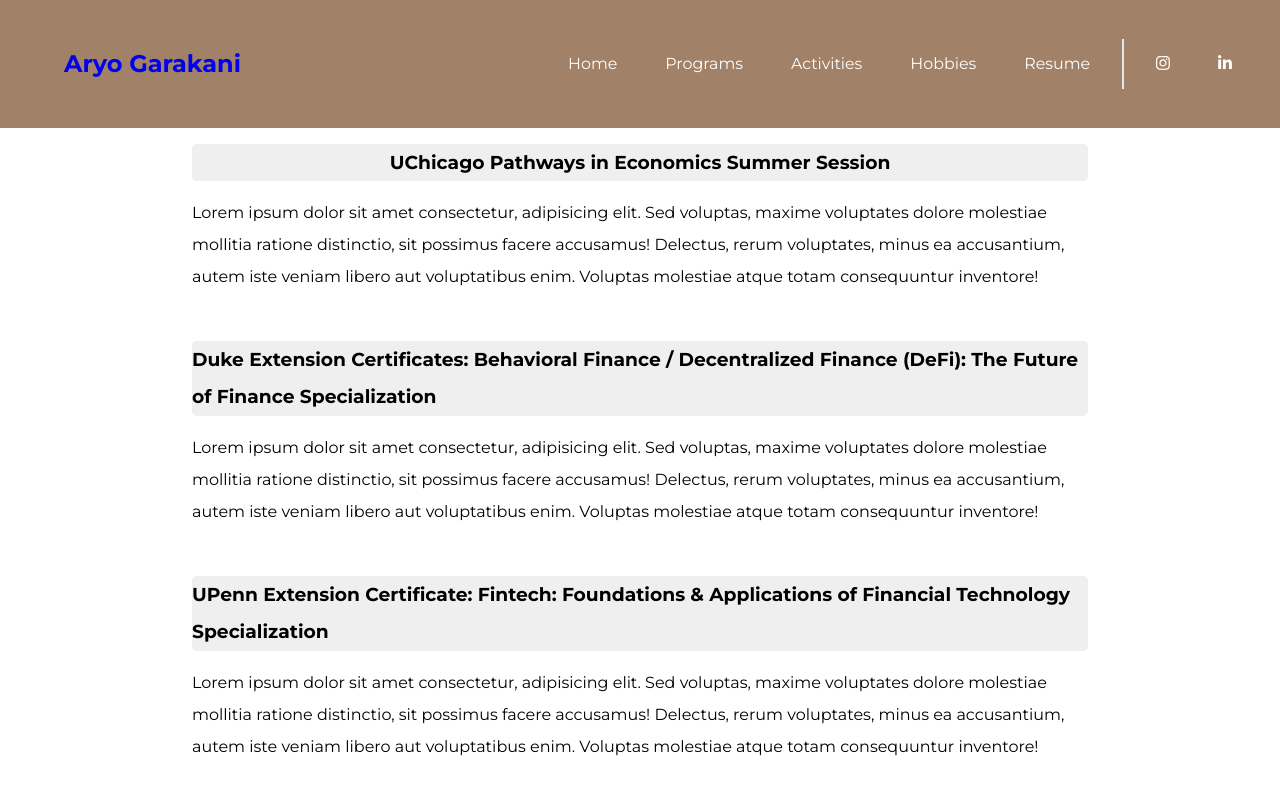
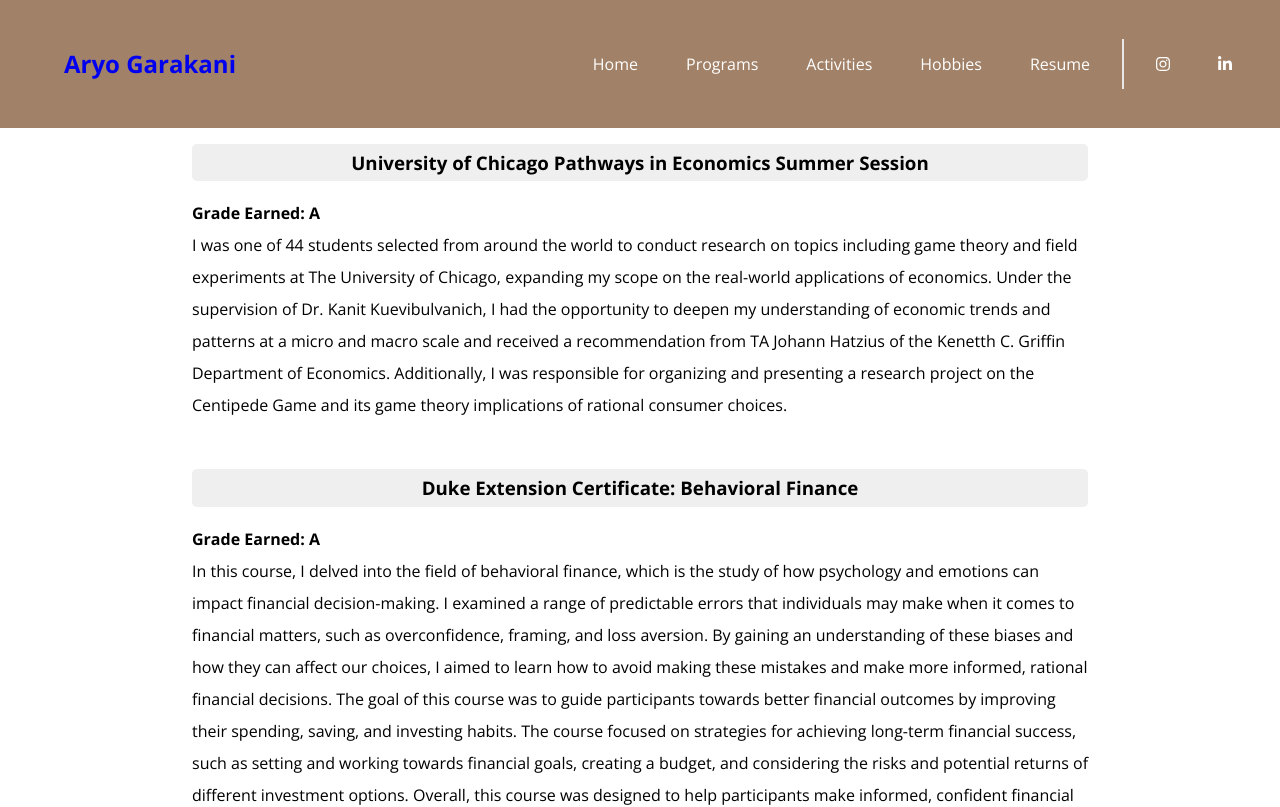
Before and after one commit to kianjavaheri/aryo-site, a React (Create React App) app: page /programs in a window 1280 px wide. Shown: the top 807 px of the page. Built offline with nearby package versions, Linux system fonts and the light colour scheme.

Commit message:
12/23/22 - 2:31 AM

```diff
--- a/src/components/ProgramsAbout.tsx
+++ b/src/components/ProgramsAbout.tsx
@@ -5,13 +5,17 @@
   return (
     <div id="programs-about">
       <div id="writing-section">
-        <Info title="UChicago Pathways in Economics Summer Session" desc="Lorem ipsum dolor sit amet consectetur, adipisicing elit. Sed voluptas, maxime voluptates dolore molestiae mollitia ratione distinctio, sit possimus facere accusamus! Delectus, rerum voluptates, minus ea accusantium, autem iste veniam libero aut voluptatibus enim. Voluptas molestiae atque totam consequuntur inventore!"/>
+        <Info title="University of Chicago Pathways in Economics Summer Session" grade="A" desc="I was one of 44 students selected from around the world to conduct research on topics including game theory and field experiments at The University of Chicago, expanding my scope on the real-world applications of economics. Under the supervision of Dr. Kanit Kuevibulvanich, I had the opportunity to deepen my understanding of economic trends and patterns at a micro and macro scale and received a recommendation from TA Johann Hatzius of the Kenetth C. Griffin Department of Economics. Additionally, I was responsible for organizing and presenting a research project on the Centipede Game and its game theory implications of rational consumer choices."/>
 
-        <Info title="Duke Extension Certificates: Behavioral Finance / Decentralized Finance (DeFi): The Future of Finance Specialization" desc="Lorem ipsum dolor sit amet consectetur, adipisicing elit. Sed voluptas, maxime voluptates dolore molestiae mollitia ratione distinctio, sit possimus facere accusamus! Delectus, rerum voluptates, minus ea accusantium, autem iste veniam libero aut voluptatibus enim. Voluptas molestiae atque totam consequuntur inventore!"/>
+        <Info title="Duke Extension Certificate: Behavioral Finance" grade="A" desc="In this course, I delved into the field of behavioral finance, which is the study of how psychology and emotions can impact financial decision-making. I examined a range of predictable errors that individuals may make when it comes to financial matters, such as overconfidence, framing, and loss aversion. By gaining an understanding of these biases and how they can affect our choices, I aimed to learn how to avoid making these mistakes and make more informed, rational financial decisions. The goal of this course was to guide participants towards better financial outcomes by improving their spending, saving, and investing habits. The course focused on strategies for achieving long-term financial success, such as setting and working towards financial goals, creating a budget, and considering the risks and potential returns of different investment options. Overall, this course was designed to help participants make informed, confident financial choices that will benefit them in the future."/>
 
-        <Info title="UPenn Extension Certificate: Fintech: Foundations & Applications of Financial Technology Specialization" desc="Lorem ipsum dolor sit amet consectetur, adipisicing elit. Sed voluptas, maxime voluptates dolore molestiae mollitia ratione distinctio, sit possimus facere accusamus! Delectus, rerum voluptates, minus ea accusantium, autem iste veniam libero aut voluptatibus enim. Voluptas molestiae atque totam consequuntur inventore!"/>
+        <Info title="Duke Extension Certificate: Decentralized Finance (DeFi): The Future of Finance Specialization" grade="A" desc="In this four-course learning experience, I explored the concept of decentralized finance (DeFi), which is a new technology that allows users to interact directly with algorithms or smart contracts rather than through traditional financial intermediaries like banks or insurance companies. DeFi has the potential to revolutionize finance as we know it by addressing issues such as lack of inclusion, inefficiency, centralized control, and lack of interoperability in traditional finance.
+        The first course, DeFi Infrastructure, focused on the history of DeFi and the problems that it aims to solve. The second course, DeFi Primitives, covered the mechanics, supply and ownership, and loans and swaps in DeFi. The third course, DeFi Deep Dive, examined leading DeFi protocols such as MakerDAO, Compound, Aave, Uniswap, and dYdX. The fourth and final course, DeFi Risks and Opportunities, analyzed key risks associated with DeFi, including smart contract risk, governance risk, and scaling, as well as regulatory issues. This course also looked at the potential impact of DeFi on the future of finance, including which organizations and industries may emerge as winners or losers. Overall, this learning experience aimed to provide a comprehensive understanding of DeFi and its potential to shape the future of finance.
+"/>
 
-        <Info title="Las Positas Community College: Principles of Microeconomics" desc="Lorem ipsum dolor sit amet consectetur, adipisicing elit. Sed voluptas, maxime voluptates dolore molestiae mollitia ratione distinctio, sit possimus facere accusamus! Delectus, rerum voluptates, minus ea accusantium, autem iste veniam libero aut voluptatibus enim. Voluptas molestiae atque totam consequuntur inventore!"/>
+        <Info title="University of Pennsylvania Extension Certificate: Fintech: Foundations & Applications of Financial Technology Specialization" grade="A" desc="As part of my education, I completed Wharton's Fintech Specialization, a comprehensive program designed to introduce students to the key concepts and real-world applications of financial technologies. Through case studies of successful companies in the field led by Wharton, I gained a deep understanding of the essential components of technology-driven financial strategies, including complex regulations, cryptocurrency, and portfolio optimization. During the Specialization, I also learned about modern investment strategies that use technology to achieve optimal results, the disruptive impact of changing payment methods, and the evolving regulatory landscape. I gained a deeper understanding of innovative financial technologies such as robo-advising, crowdfunding, peer-to-peer lending, and blockchain. By the end of the program, I was able to make informed decisions about deploying financial technologies for my own benefit or for my business, giving me a competitive edge in using the latest financial innovations. Overall, this Specialization provided me with a strong foundation in the field of fintech and equipped me with the knowledge and skills to succeed in the world of financial technology. "/>
+
+        <Info title="Las Positas Community College: Principles of Microeconomics" grade="A" desc="As part of my education at Las Positas Community College, I took an introductory course in microeconomics. Through this course, I learned about all the fundamental principles of microeconomics, including supply and demand, market structures, and consumer and producer behavior. I gained an understanding of how these principles can be used to analyze and make informed decisions about issues such as pricing, resource allocation, and market efficiency. Overall, this course provided me with a strong foundation in microeconomic theory and the tools to analyze and understand economic phenomena at the level of individual households and firms."/>
       </div>
     </div>
   )
@@ -21,6 +25,7 @@
   return (
     <div className="info">
       <h3>{props.title}</h3>
+      <h4>Grade Earned: {props.grade}</h4>
       <p>{props.desc}</p>
     </div>
   );
--- a/src/styling/Global.css
+++ b/src/styling/Global.css
@@ -1,4 +1,5 @@
-@import url('https://fonts.googleapis.com/css2?family=Montserrat:ital,wght@0,100;0,200;0,300;0,400;0,500;0,600;0,700;0,800;0,900;1,100;1,200;1,300;1,400;1,500;1,600;1,700;1,800;1,900&display=swap');
+/* @import url('https://fonts.googleapis.com/css2?family=Montserrat:ital,wght@0,100;0,200;0,300;0,400;0,500;0,600;0,700;0,800;0,900;1,100;1,200;1,300;1,400;1,500;1,600;1,700;1,800;1,900&display=swap'); */
+@import url('https://fonts.googleapis.com/css2?family=Open+Sans:ital,wght@0,300;0,400;0,500;0,600;0,700;0,800;1,300;1,400;1,500;1,600;1,700;1,800&display=swap');
 
 :root {
   --beige: #A18167;
@@ -14,7 +15,9 @@
 
   box-sizing: border-box;
 
-  font-family: 'Montserrat', sans-serif;
+  /* font-family: 'Montserrat', sans-serif; */
+  font-family: 'Open Sans', sans-serif;
+
   text-decoration: none;
   line-height: 2;
 
--- a/src/styling/components/Navbar.css
+++ b/src/styling/components/Navbar.css
@@ -30,7 +30,7 @@
     border-radius: 5px;
     color: white;
     cursor: pointer;
-    font-size: 1.5ch;
+    font-size: medium;
 }
 
 .link:hover {
@@ -40,7 +40,10 @@
 #activities-dropdown {
     position: relative;
     display: inline-block;
-    font-size: 1.5ch;
+}
+
+#activities-dropdown > button {
+    font-size: medium;
 }
 
 .dropdown-content {
```
Also changed, not shown: src/components/HomeAbout.tsx (+5 -3 lines).
